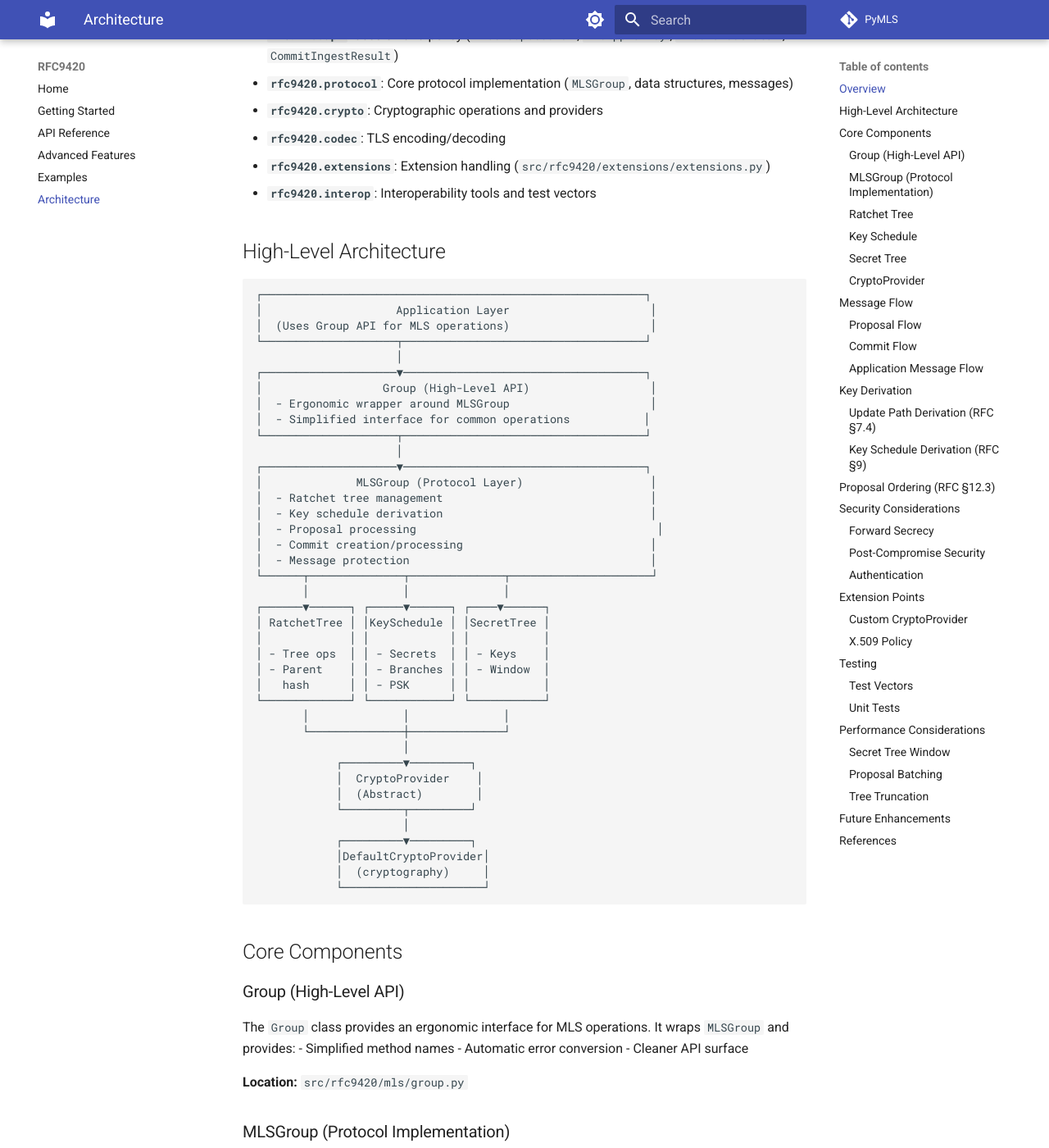
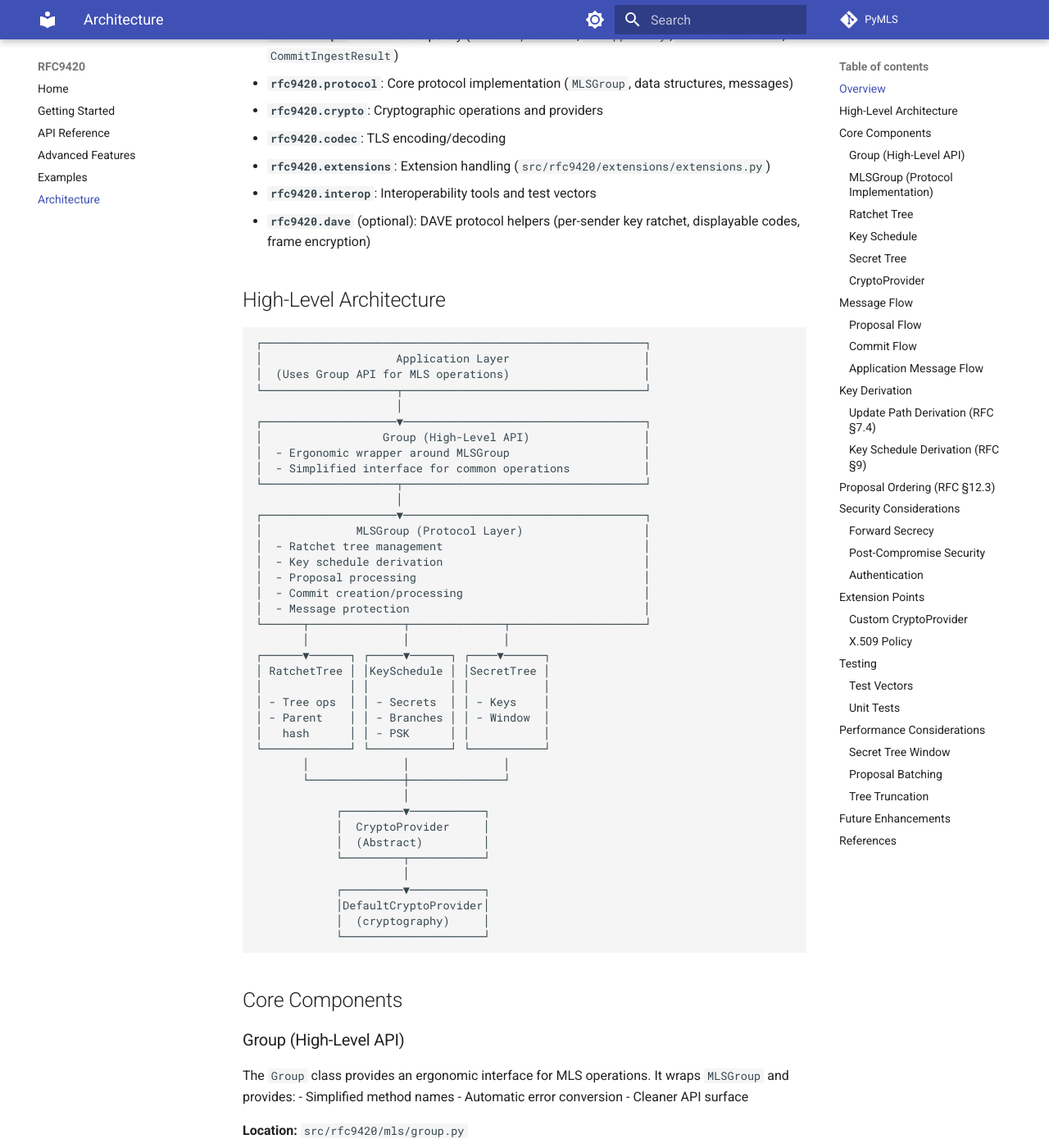
Before and after one commit to MFDI-hub/PyMLS, an MkDocs documentation site: the page built from docs/architecture.md, in a window 1280 px wide and 1400 px high, scrolled down 393 px. Shown: the whole window at 82% size. Built offline with MkDocs 1.6.1 and Material for MkDocs 9.7.7, drawn with Linux system fonts in a browser that asks for light colours; comment, search, counter and statistics services are not loaded; some of the changed text lies outside the part shown.

Commit message:
docs updated.

````diff
--- a/docs/architecture.md
+++ b/docs/architecture.md
@@ -13,29 +13,30 @@
 - **`rfc9420.codec`**: TLS encoding/decoding
 - **`rfc9420.extensions`**: Extension handling (`src/rfc9420/extensions/extensions.py`)
 - **`rfc9420.interop`**: Interoperability tools and test vectors
+- **`rfc9420.dave`** (optional): DAVE protocol helpers (per-sender key ratchet, displayable codes, frame encryption)
 
 ## High-Level Architecture
 
 ```
 ┌─────────────────────────────────────────────────────────┐
-│                    Application Layer                     │
-│  (Uses Group API for MLS operations)                     │
+│                    Application Layer                    │
+│  (Uses Group API for MLS operations)                    │
 └────────────────────┬────────────────────────────────────┘
                      │
 ┌────────────────────▼────────────────────────────────────┐
-│                  Group (High-Level API)                  │
-│  - Ergonomic wrapper around MLSGroup                     │
+│                  Group (High-Level API)                 │
+│  - Ergonomic wrapper around MLSGroup                    │
 │  - Simplified interface for common operations           │
 └────────────────────┬────────────────────────────────────┘
                      │
 ┌────────────────────▼────────────────────────────────────┐
-│              MLSGroup (Protocol Layer)                   │
-│  - Ratchet tree management                               │
-│  - Key schedule derivation                               │
-│  - Proposal processing                                    │
-│  - Commit creation/processing                            │
-│  - Message protection                                    │
-└──────┬──────────────┬──────────────┬─────────────────────┘
+│              MLSGroup (Protocol Layer)                  │
+│  - Ratchet tree management                              │
+│  - Key schedule derivation                              │
+│  - Proposal processing                                  │
+│  - Commit creation/processing                           │
+│  - Message protection                                   │
+└──────┬──────────────┬──────────────┬────────────────────┘
        │              │              │
 ┌──────▼──────┐ ┌─────▼──────┐ ┌────▼──────┐
 │ RatchetTree │ │KeySchedule │ │SecretTree │
@@ -47,12 +48,12 @@
        │              │              │
        └──────────────┼──────────────┘
                       │
-            ┌─────────▼─────────┐
-            │  CryptoProvider    │
-            │  (Abstract)        │
-            └─────────┬─────────┘
+            ┌─────────▼───────────┐
+            │  CryptoProvider     │
+            │  (Abstract)         │
+            └─────────┬───────────┘
                       │
-            ┌─────────▼─────────┐
+            ┌─────────▼───────────┐
             │DefaultCryptoProvider│
             │  (cryptography)     │
             └─────────────────────┘
@@ -95,7 +96,9 @@
 - `update_leaf()`: Update a member's keys
 - `calculate_tree_hash()`: Compute tree hash for GroupContext
 
-**Location:** `src/rfc9420/protocol/ratchet_tree.py`
+**Backends:** The implementation supports pluggable backends (`array`, `perfect`, `linked`) via `create_tree_backend()`; see [API Reference](api-reference.md#ratchet-tree-backends).
+
+**Location:** `src/rfc9420/protocol/ratchet_tree.py`, `ratchet_tree_backend.py`, `ratchet_tree_perfect.py`, `ratchet_tree_linked.py`
 
 ### Key Schedule
 
@@ -145,18 +148,18 @@
 ```
 Member A                    Member B
    │                           │
-   ├─ Create Proposal ────────┤
+   ├─ Create Proposal ─────────┤
    │                           │
    ├─ Sign & Send ────────────►│
    │                           │
    │                    ┌──────▼──────┐
-   │                    │ Verify Sig   │
-   │                    │ Cache Prop   │
-   │                    │ Queue Prop   │
+   │                    │ Verify Sig  │
+   │                    │ Cache Prop  │
+   │                    │ Queue Prop  │
    │                    └─────────────┘
    │                           │
    │                    ┌──────▼──────┐
-   │                    │ Process Prop │
+   │                    │Process Prop │
    │                    └─────────────┘
 ```
 
@@ -165,7 +168,7 @@
 ```
 Member A                    Member B
    │                           │
-   ├─ Create Commit ──────────┤
+   ├─ Create Commit ───────────┤
    │  - Order proposals        │
    │  - Generate UpdatePath    │
    │  - Compute PSK binder     │
@@ -187,7 +190,7 @@
 ```
 Sender                       Receiver
    │                            │
-   ├─ Protect Message ─────────┤
+   ├─ Protect Message ──────────┤
    │  - Get sender key          │
    │  - Encrypt content         │
    │  - Add sender data         │
--- a/src/rfc9420/__init__.py
+++ b/src/rfc9420/__init__.py
@@ -40,8 +40,7 @@
     InvalidSignatureError,
     SameEpochCommitError,
 )
-from .dave import KeyRatchet
-from .dave.key_ratchet import KeyRatchetError
+
 
 __all__ = [
     "Group",
@@ -66,8 +65,6 @@
     "InvalidCommitError",
     "InvalidSignatureError",
     "SameEpochCommitError",
-    "KeyRatchet",
-    "KeyRatchetError",
 ]
 
 __version__ = "0.6.0"
````
Also changed, not shown: docs/README.md (+4 -4 lines), docs/api-reference.md (+4 -0 lines), docs/examples.md (+6 -6 lines), docs/getting-started.md (+5 -1 lines), 1 other file.
